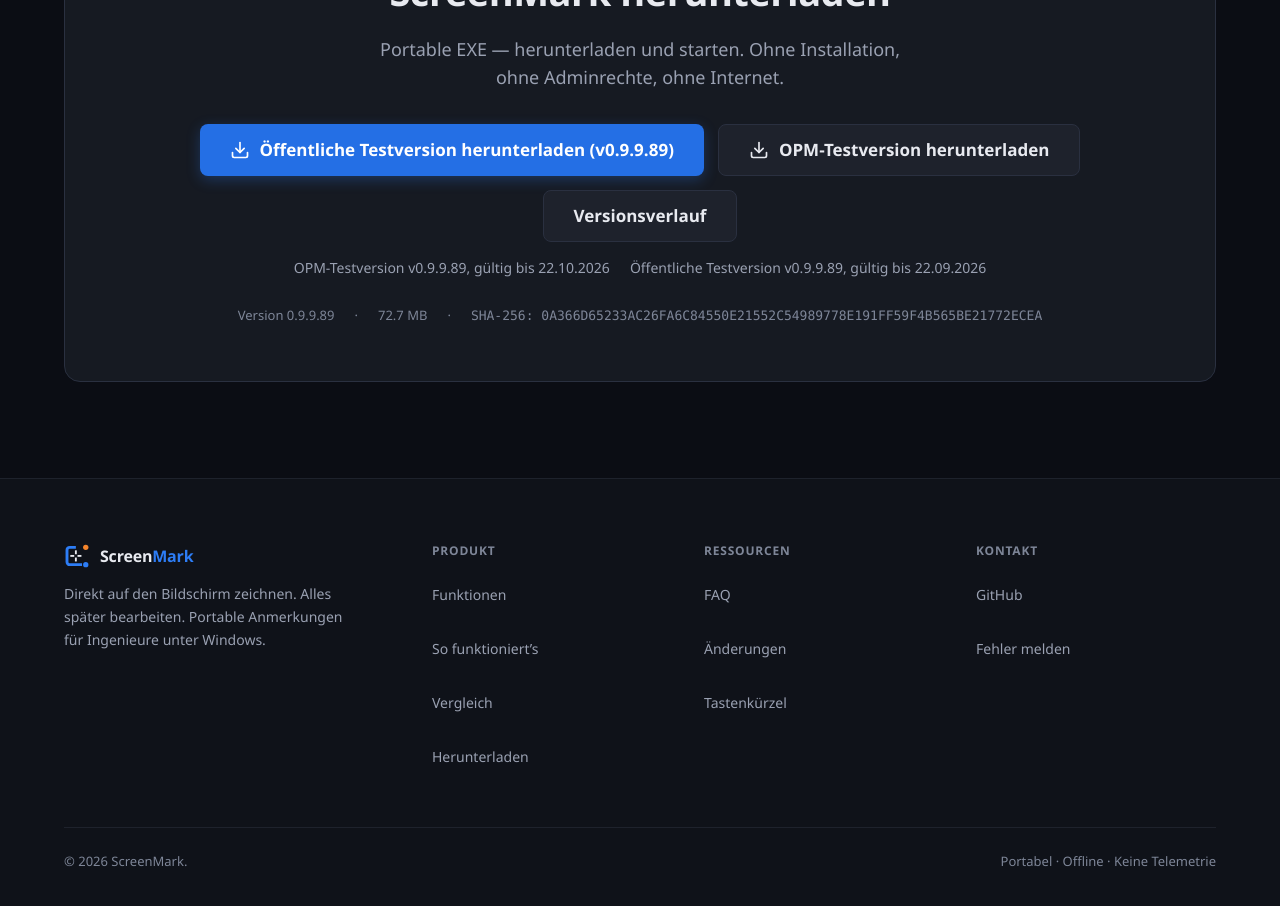
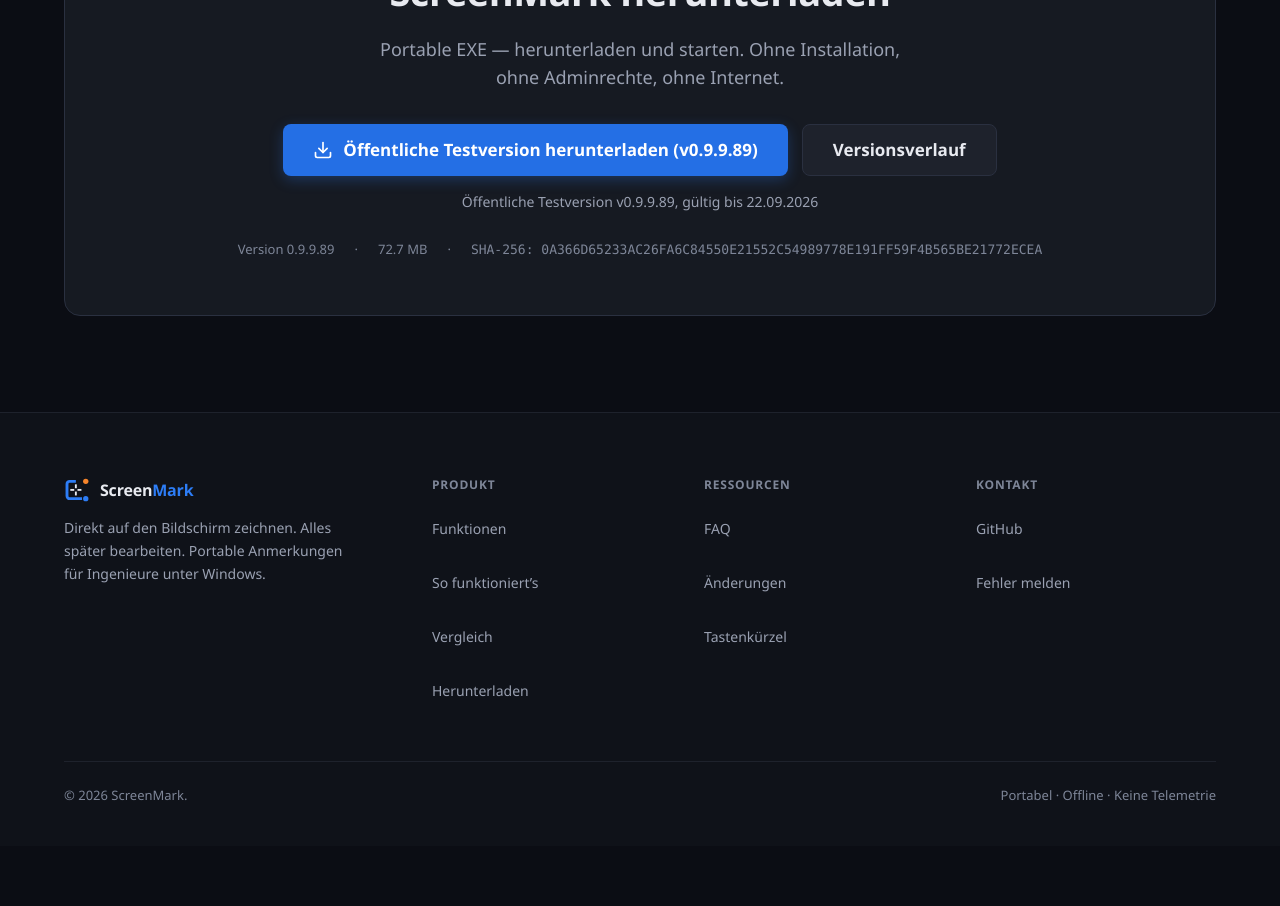
Before and after one commit to Haldyoso/ScreenMarkWebsite, a Next.js app: page /ScreenMarkWebsite/de in a window 1280 px wide. Shown: the part 7760-8666 px from the top of the page. After the commit the page ends 8606 px from the top, so only its background shows below. Built offline with nearby package versions, Linux system fonts and the light colour scheme; no server answers.

Commit message:
Remove OPM trial download

```diff
--- a/components/sections/download-cta.tsx
+++ b/components/sections/download-cta.tsx
@@ -14,21 +14,11 @@
     version,
     size,
     sha256,
-    opmVersion,
-    opmExpires,
-    opmDownloadUrl,
     publicTrialVersion,
     publicTrialExpires,
     publicTrialDownloadUrl,
   } = site.release;
   const cta = copy.downloadCta;
-  const opmDate = new Intl.DateTimeFormat(lang, {
-    dateStyle: "medium",
-    timeZone: "UTC",
-  }).format(new Date(`${opmExpires}T00:00:00Z`));
-  const opmValidity = cta.opmValidity
-    .replace("{version}", opmVersion)
-    .replace("{date}", opmDate);
   const publicTrialDate = new Intl.DateTimeFormat(lang, {
     dateStyle: "medium",
     timeZone: "UTC",
@@ -70,22 +60,13 @@
                 </a>
               </Button>
               <Button asChild size="lg" variant="elevated">
-                <a href={opmDownloadUrl} download>
-                  <Download aria-hidden="true" className="size-5" />
-                  {cta.opmButton}
-                </a>
-              </Button>
-              <Button asChild size="lg" variant="elevated">
                 <Link href={changelogPath(lang)}>
                   {cta.olderVersions}
                 </Link>
               </Button>
             </div>
 
-            <p className="mt-4 flex flex-wrap justify-center gap-x-5 gap-y-1 text-sm text-fg-muted">
-              <span>{opmValidity}</span>
-              <span>{publicTrialValidity}</span>
-            </p>
+            <p className="mt-4 text-sm text-fg-muted">{publicTrialValidity}</p>
 
             <p className="mt-7 flex flex-wrap justify-center gap-5 text-[13px] text-fg-subtle">
               <span>
--- a/lib/content/de.ts
+++ b/lib/content/de.ts
@@ -346,9 +346,7 @@
     title: "ScreenMark herunterladen",
     subtitle:
       "Portable EXE — herunterladen und starten. Ohne Installation, ohne Adminrechte, ohne Internet.",
-    opmButton: "OPM-Testversion herunterladen",
     publicTrialButton: "Öffentliche Testversion herunterladen",
-    opmValidity: "OPM-Testversion v{version}, gültig bis {date}",
     publicTrialValidity:
       "Öffentliche Testversion v{version}, gültig bis {date}",
     olderVersions: "Versionsverlauf",
--- a/lib/content/en.ts
+++ b/lib/content/en.ts
@@ -344,9 +344,7 @@
     title: "Download ScreenMark",
     subtitle:
       "Portable EXE — download and run. No installation, no admin rights, no internet.",
-    opmButton: "Download OPM trial",
     publicTrialButton: "Download public trial",
-    opmValidity: "OPM trial v{version}, valid through {date}",
     publicTrialValidity: "Public trial v{version}, valid through {date}",
     olderVersions: "Release history",
     versionLabel: "Version",
--- a/lib/content/sk.ts
+++ b/lib/content/sk.ts
@@ -345,9 +345,7 @@
     title: "Stiahnuť ScreenMark",
     subtitle:
       "Prenosné EXE — stiahnite a spustite. Bez inštalácie, bez admin práv, bez internetu.",
-    opmButton: "Stiahnuť skúšobnú OPM verziu",
     publicTrialButton: "Stiahnuť verejnú skúšobnú verziu",
-    opmValidity: "Skúšobná OPM verzia v{version}, platná do {date}",
     publicTrialValidity:
       "Verejná skúšobná verzia v{version}, platná do {date}",
     olderVersions: "História vydaní",
--- a/lib/site.ts
+++ b/lib/site.ts
@@ -20,8 +20,6 @@
  */
 export const basePath = process.env.NEXT_PUBLIC_BASE_PATH ?? "/ScreenMarkWebsite";
 
-const opmAssetPath =
-  "/downloads/ScreenMark-v0.9.9.89-OPM-do-2026-10-22.exe";
 const publicTrialAssetPath =
   "/downloads/ScreenMark-v0.9.9.89-public-trial-do-2026-09-22.exe";
 
@@ -40,9 +38,6 @@
     sha256: "0A366D65233AC26FA6C84550E21552C54989778E191FF59F4B565BE21772ECEA",
     assetPath: publicTrialAssetPath,
     downloadUrl: `${basePath}${publicTrialAssetPath}`,
-    opmVersion: "0.9.9.89",
-    opmExpires: "2026-10-22",
-    opmDownloadUrl: `${basePath}${opmAssetPath}`,
     publicTrialVersion: "0.9.9.89",
     publicTrialExpires: "2026-09-22",
     publicTrialDownloadUrl: `${basePath}${publicTrialAssetPath}`,
--- a/types/index.ts
+++ b/types/index.ts
@@ -207,10 +207,7 @@
     platform: string;
     title: string;
     subtitle: string;
-    opmButton: string;
     publicTrialButton: string;
-    /** `{version}` and `{date}` describe the time-limited trial build. */
-    opmValidity: string;
     /** `{version}` and `{date}` describe the public time-limited trial build. */
     publicTrialValidity: string;
     olderVersions: string;
```
Also changed, not shown: 2 other files (tests, documents, lock files or other folders).
